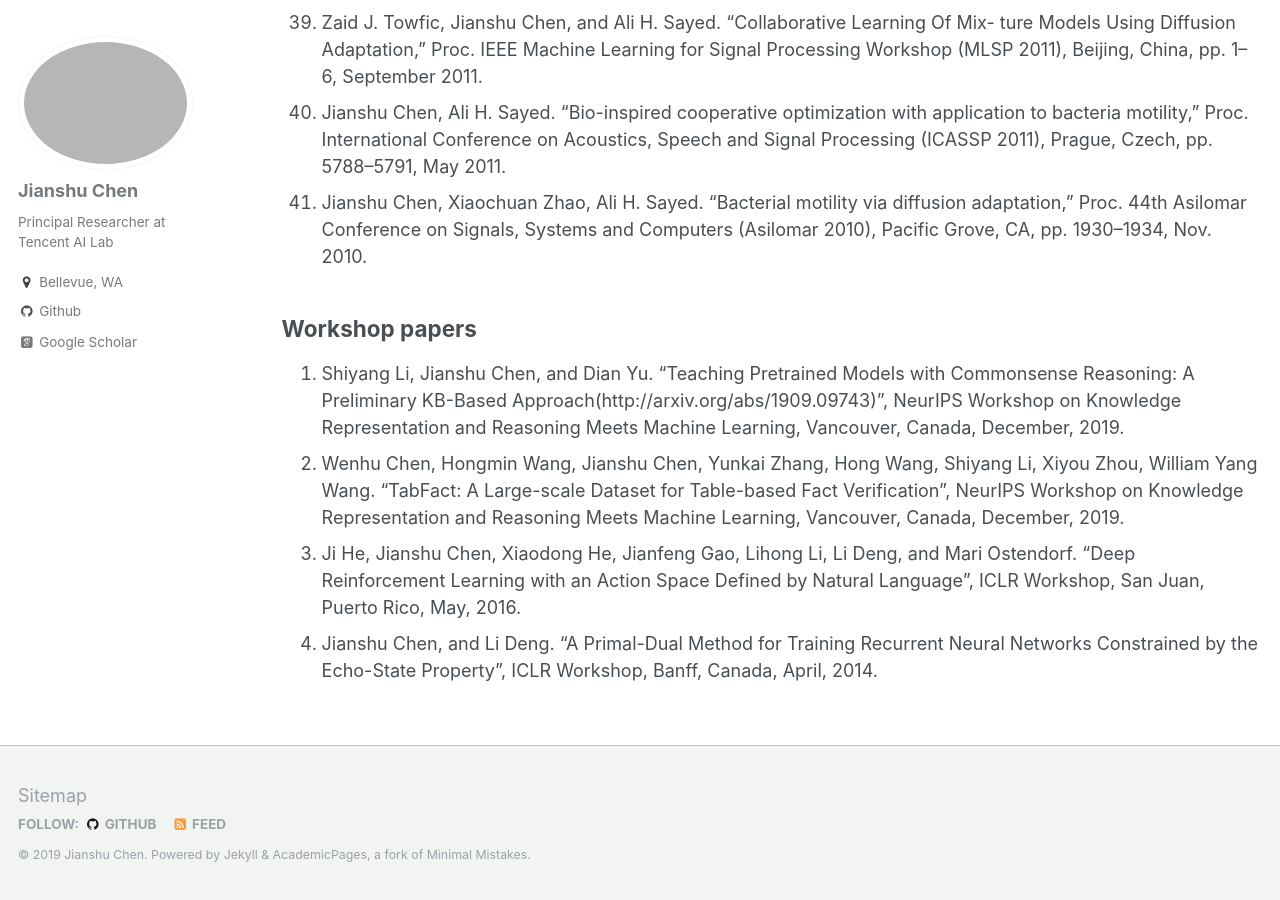
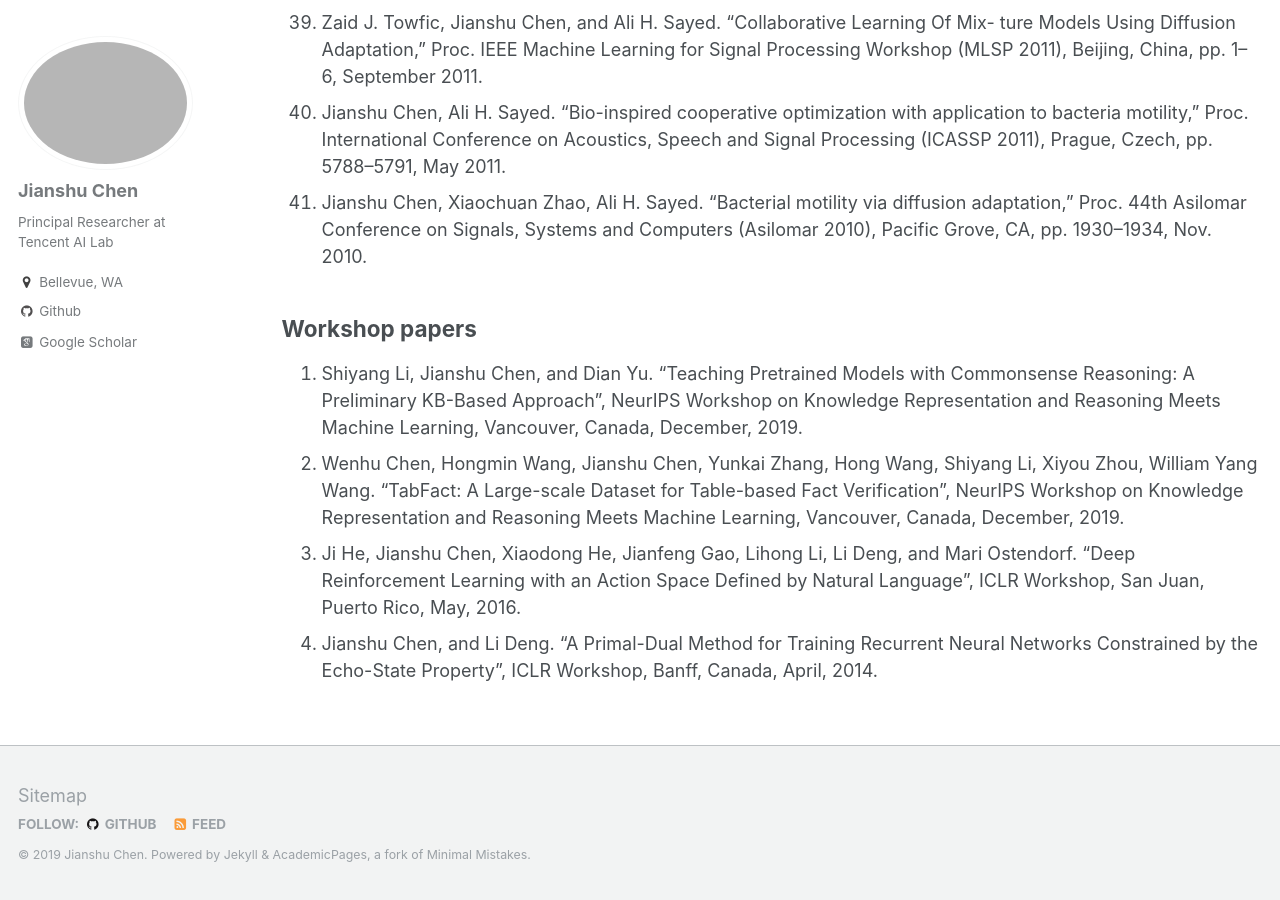
Before and after one commit to chenjianshu/chenjianshu.github.io, a Jekyll site: the page built from _pages/publications.md, in a window 1280 px wide and 900 px high, scrolled down 4790 px. Built offline with Jekyll 4.4.1, drawn with Linux system fonts in a browser that asks for light colours; some web fonts are replaced.

Commit message:
Update publications.md

```diff
--- a/_pages/publications.md
+++ b/_pages/publications.md
@@ -67,7 +67,7 @@ author_profile: true
 1. Jianshu Chen, Xiaochuan Zhao, Ali H. Sayed. “Bacterial motility via diffusion adaptation,” Proc. 44th Asilomar Conference on Signals, Systems and Computers (Asilomar 2010), Pacific Grove, CA, pp. 1930–1934, Nov. 2010.
 
 ## Workshop papers ##
-1. Shiyang Li, Jianshu Chen, and Dian Yu. “Teaching Pretrained Models with Commonsense Reasoning: A Preliminary KB-Based Approach(http://arxiv.org/abs/1909.09743)”, NeurIPS Workshop on Knowledge Representation and Reasoning Meets Machine Learning, Vancouver, Canada, December, 2019.
+1. Shiyang Li, Jianshu Chen, and Dian Yu. “[Teaching Pretrained Models with Commonsense Reasoning: A Preliminary KB-Based Approach](http://arxiv.org/abs/1909.09743)”, NeurIPS Workshop on Knowledge Representation and Reasoning Meets Machine Learning, Vancouver, Canada, December, 2019.
 1. Wenhu Chen, Hongmin Wang, Jianshu Chen, Yunkai Zhang, Hong Wang, Shiyang Li, Xiyou Zhou, William Yang Wang. “TabFact: A Large-scale Dataset for Table-based Fact Verification”, NeurIPS Workshop on Knowledge Representation and Reasoning Meets Machine Learning, Vancouver, Canada, December, 2019.
 1. Ji He, Jianshu Chen, Xiaodong He, Jianfeng Gao, Lihong Li, Li Deng, and Mari Ostendorf. “Deep Reinforcement Learning with an Action Space Defined by Natural Language”, ICLR Workshop, San Juan, Puerto Rico, May, 2016.
 1. Jianshu Chen, and Li Deng. “A Primal-Dual Method for Training Recurrent Neural Networks Constrained by the Echo-State Property”, ICLR Workshop, Banff, Canada, April, 2014.
```
